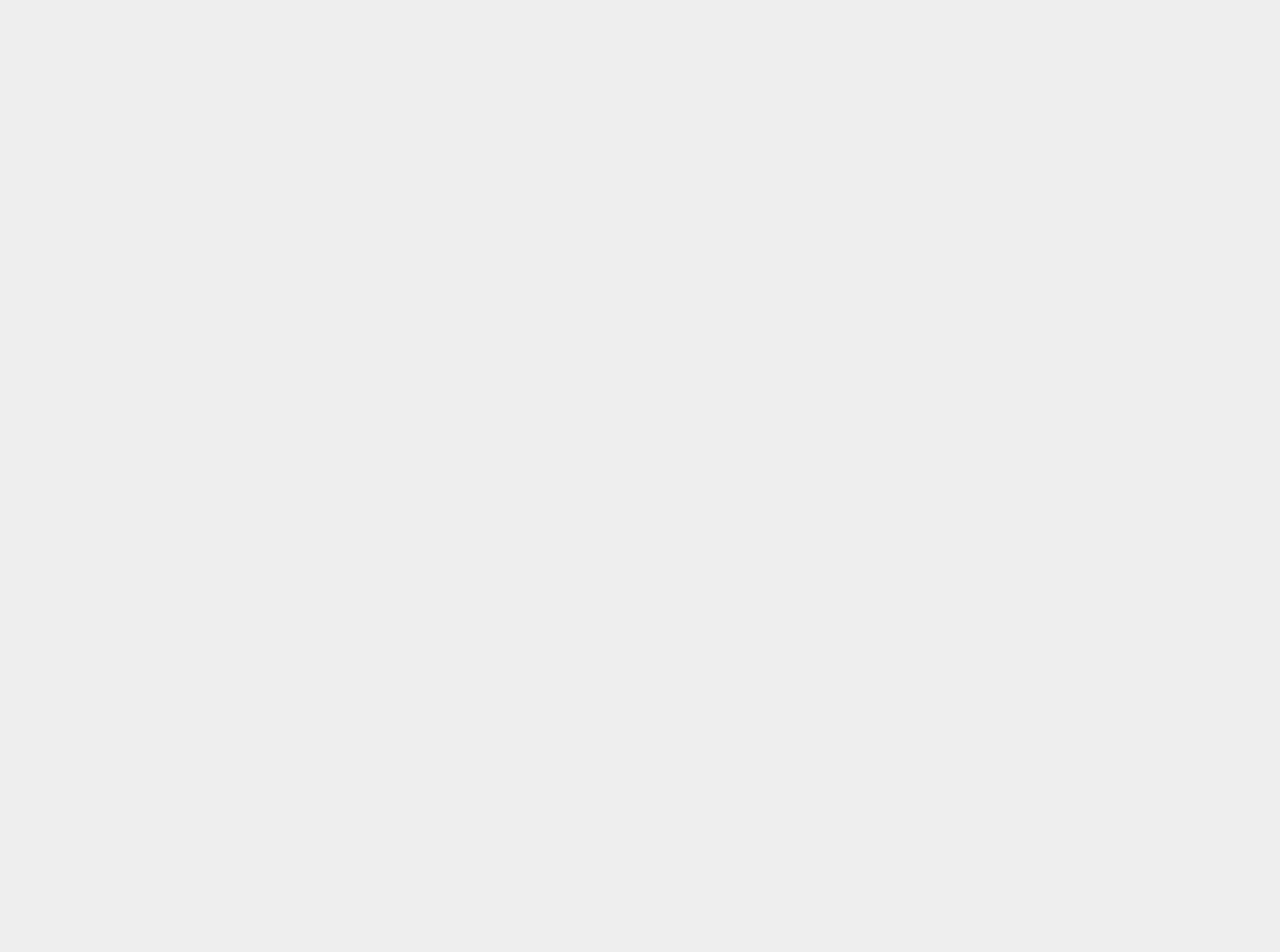
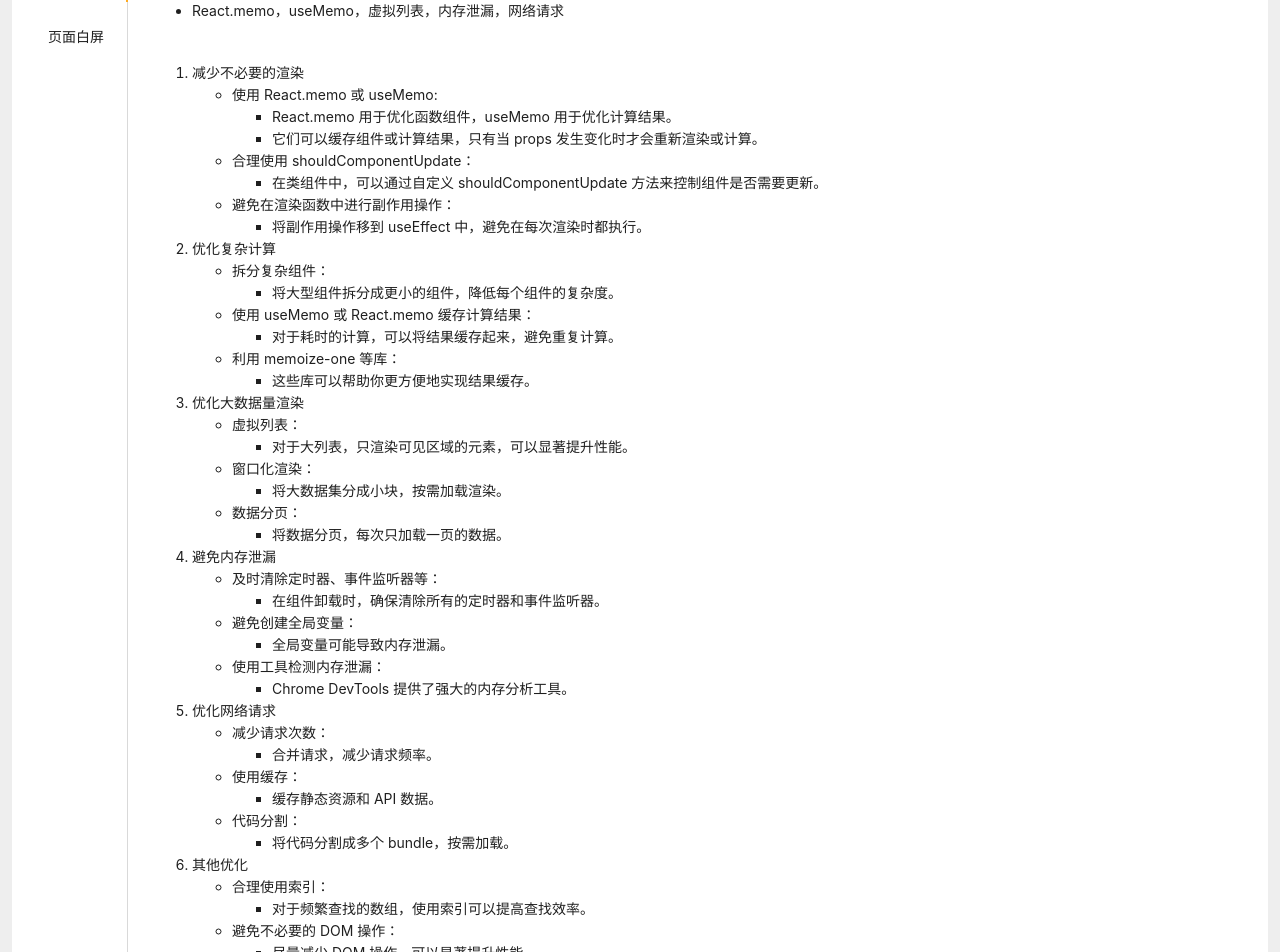
Before and after one commit to Meetacoo/interview, a React (Create React App) app: page /performance in a window 1280 px wide. Before the commit this address had no page. Shown: the part 124-1076 px from the top of the page. Before the commit the page ends 800 px from the top, so only its background shows below. Built offline with nearby package versions, Linux system fonts and the light colour scheme.

Commit message:
feat: 页面卡顿

```diff
--- a/src/App.js
+++ b/src/App.js
@@ -1,4 +1,4 @@
-import {CounterButton, CardList, Input, Timeout, JsonToEl, TreeArray} from './pages';
+import {CounterButton, CardList, Input, Timeout, JsonToEl, TreeArray, PerformanceOptimization} from './pages';
 import {BrowserRouter, Route, Routes} from 'react-router-dom';
 import './App.css';
 import Layout from "./layout";
@@ -10,6 +10,7 @@ const navigation = [
   {label: '受控Input', url: '/input'},
   {label: 'JSON转EL', url: '/json-el'},
   {label: 'TreeArray', url: '/tree'},
+  {label: '性能优化', url: '/performance'},
 ];
 
 function App() {
@@ -24,6 +25,7 @@ function App() {
           <Route path='input' element={<Input/>}/>
           <Route path='json-el' element={<JsonToEl/>}/>
           <Route path='tree' element={<TreeArray/>}/>
+          <Route path='performance' element={<PerformanceOptimization/>}/>
         </Route>
       </Routes>
     </BrowserRouter>
--- /dev/null
+++ b/src/pages/PerformanceOptimization/PageLag.js
@@ -0,0 +1,159 @@
+import {Card, Flex} from "antd";
+
+const data = [
+  {
+    title: '减少不必要的渲染',
+    list: [
+      {
+        title: '使用 React.memo 或 useMemo:',
+        answer: [
+          "React.memo 用于优化函数组件，useMemo 用于优化计算结果。",
+          "它们可以缓存组件或计算结果，只有当 props 发生变化时才会重新渲染或计算。"
+        ]
+      },
+      {
+        title: "合理使用 shouldComponentUpdate：",
+        answer: ["在类组件中，可以通过自定义 shouldComponentUpdate 方法来控制组件是否需要更新。"]
+      },
+      {
+        title: "避免在渲染函数中进行副作用操作：",
+        answer: ["将副作用操作移到 useEffect 中，避免在每次渲染时都执行。"]
+      }
+    ]
+  },
+  {
+    title: '优化复杂计算',
+    list: [
+      {
+        title: "拆分复杂组件：",
+        answer: ["将大型组件拆分成更小的组件，降低每个组件的复杂度。"]
+      },
+      {
+        title: "使用 useMemo 或 React.memo 缓存计算结果：",
+        answer: ["对于耗时的计算，可以将结果缓存起来，避免重复计算。"]
+      },
+      {
+        title: '利用 memoize-one 等库：',
+        answer: ["这些库可以帮助你更方便地实现结果缓存。"]
+      }
+    ]
+  },
+  {
+    title: "优化大数据量渲染",
+    list: [
+      {
+        title: "虚拟列表：",
+        answer: ["对于大列表，只渲染可见区域的元素，可以显著提升性能。"]
+      },
+      {
+        title: "窗口化渲染：",
+        answer: ["将大数据集分成小块，按需加载渲染。"]
+      },
+      {
+        title: "数据分页：",
+        answer: ["将数据分页，每次只加载一页的数据。"]
+      }
+    ]
+  },
+  {
+    title: "避免内存泄漏",
+    list: [
+      {
+        title: "及时清除定时器、事件监听器等：",
+        answer: ["在组件卸载时，确保清除所有的定时器和事件监听器。"]
+      },
+      {
+        title: "避免创建全局变量：",
+        answer: ["全局变量可能导致内存泄漏。"]
+      },
+      {
+        title: "使用工具检测内存泄漏：",
+        answer: ["Chrome DevTools 提供了强大的内存分析工具。"]
+      },
+    ]
+  },
+  {
+    title: "优化网络请求",
+    list: [
+      {
+        title: "减少请求次数：",
+        answer: ["合并请求，减少请求频率。"]
+      },
+      {
+        title: "使用缓存：",
+        answer: ["缓存静态资源和 API 数据。"]
+      },
+      {
+        title: "代码分割：",
+        answer: ["将代码分割成多个 bundle，按需加载。"]
+      }
+    ]
+  },
+  {
+    title: "其他优化",
+    list: [
+      {
+        title: "合理使用索引：",
+        answer: ["对于频繁查找的数组，使用索引可以提高查找效率。"]
+      },
+      {
+        title: "避免不必要的 DOM 操作：",
+        answer: ["尽量减少 DOM 操作，可以显著提升性能。"]
+      },
+      {
+        title: "使用性能分析工具：",
+        answer: ["使用 Chrome DevTools 的 Performance 面板来分析应用的性能瓶颈。"]
+      }
+    ]
+  }
+];
+const PageLag = () => {
+  return (
+    <Flex vertical gap={12}>
+      <ul>
+        关键词：
+        <li>React.memo，useMemo，虚拟列表，内存泄漏，网络请求</li>
+      </ul>
+      <ol>
+        {
+          data.map(({title, list}) => {
+            return (
+              <li key={title}>
+                {title}
+                {
+                  list.map(item => (
+                    <ul key={item.title}>
+                      <li>
+                        {item.title}
+                        <ul>
+                          {
+                            item.answer?.map(answer => (
+                              <li key={answer}>{answer}</li>
+                            ))
+                          }
+                        </ul>
+                      </li>
+                    </ul>
+                  ))
+                }
+              </li>
+            )
+          })
+        }
+      </ol>
+      <Card title="有pagination时">
+        <ol>
+          <li>减少每页获取的条数</li>
+          <li>先获取每条数据都需要的共同枚举数据，减少网络请求次数</li>
+        </ol>
+      </Card>
+      <Card title="没有pagination时">
+        <ol>
+          <li>加载第一页时同步获取第二页的数据,不在视口范围内的数据都删除掉</li>
+        </ol>
+      </Card>
+    </Flex>
+  )
+};
+
+export default PageLag;
--- /dev/null
+++ b/src/pages/PerformanceOptimization/WhiteScreen.js
@@ -0,0 +1,9 @@
+const WhiteScreen = () => {
+  return (
+    <ul>
+      <li></li>
+    </ul>
+  )
+};
+
+export default WhiteScreen;
--- /dev/null
+++ b/src/pages/PerformanceOptimization/index.js
@@ -0,0 +1,17 @@
+import {Tabs} from "antd";
+import PageLag from "./PageLag";
+import WhiteScreen from "./WhiteScreen";
+
+const PerformanceOptimization = () => {
+  return (
+    <Tabs
+      tabPosition="left"
+      items={[
+        {label: '页面卡顿', key: '1', children: <PageLag />},
+        {label: '页面白屏', key: '2', children: <WhiteScreen/>},
+      ]}
+    />
+  )
+};
+
+export default PerformanceOptimization;
--- a/src/pages/index.js
+++ b/src/pages/index.js
@@ -4,3 +4,4 @@ export { default as CounterButton } from './CounterButton';
 export { default as Timeout } from './Timeout';
 export { default as JsonToEl } from './JsonToEl';
 export { default as TreeArray } from './TreeArray';
+export { default as PerformanceOptimization } from './PerformanceOptimization';
```
